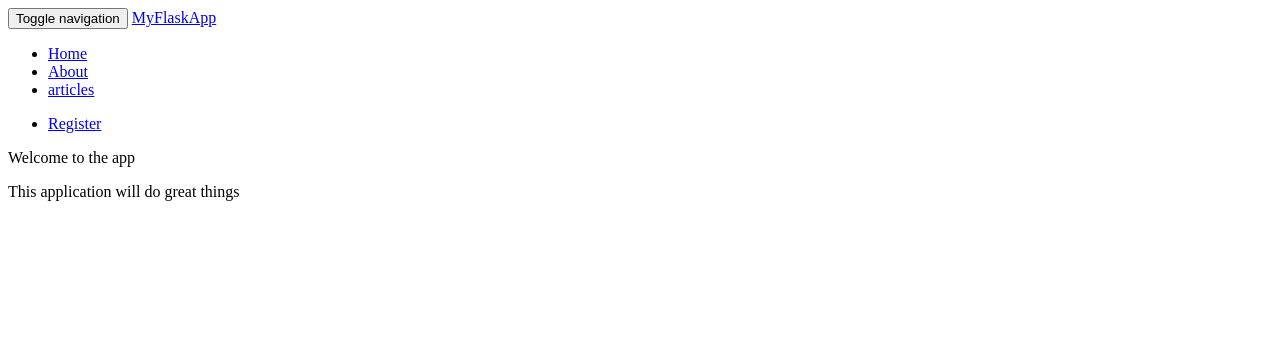
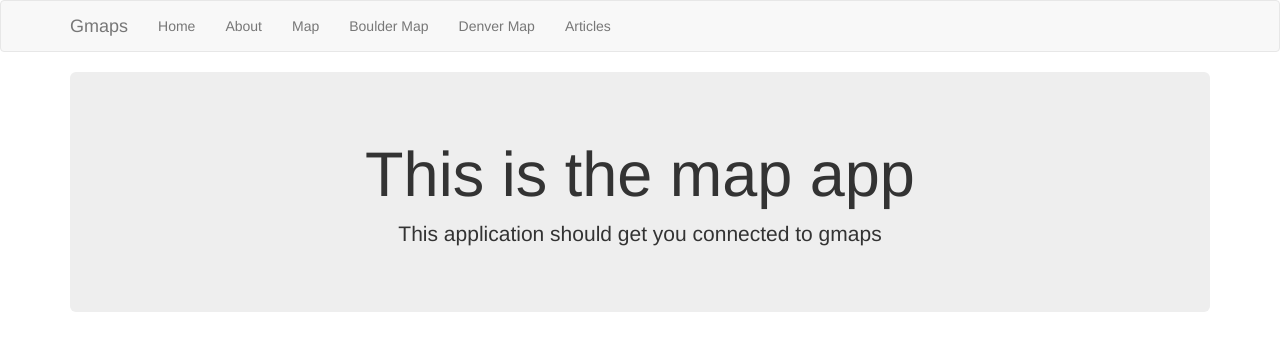
Before and after one commit to L23git/HousingMap, a Flask app: page / in a window 1280 px wide. Shown: the top 351 px of the page. Run offline with Flask 2, Linux system fonts and the light colour scheme; some libraries are stand-ins or nearby versions.

Commit message:
Added the wrong folder

```diff
--- a/app.py
+++ b/app.py
@@ -1,75 +1,99 @@
-from flask import Flask, request, render_template, flash, redirect, url_for, session, logging
+from flask import Flask, render_template
 from data import Articles
-from flask_mysqldb import MySQL
-from wtforms import Form, StringField, TextAreaField, PasswordField, validators
-from passlib.hash import sha256_crypt
-
+from flask_googlemaps import GoogleMaps
+from flask_googlemaps import Map
+from thecraig import getalldenver
+import time
 
 app = Flask(__name__)
+app.debug = True
+#Sets up the Google Maps api
+GoogleMaps(app, key="AIzaSyCNVF6KUM4nGz8qyqW1_aKeq82WhhLAB84")
 
-#Config MySQL
-app.config['MYSQL_HOST'] = 'localhost'
-app.config['MYSQL_USER'] = 'root'
-app.config['MYSQL_PASSWORD'] = 'root'
-app.config['MYSQL_DB'] = 'MyFlaskApp'
-app.config['MYSQL_CURSORCLASS'] = 'DictCursor'
-
-#Initialize MYSQL
-mysql = MySQL(app)
-
-
-Articles = Articles()
-
+Articles= Articles()
 
 @app.route('/')
 def index():
     return render_template('home.html')
 
+@app.route('/map')
+def map():
+    #Grab denver xities
+    da_marks = grab_markers('denver')
+    # creating a map in the view
+    mymap = Map(
+        identifier="view-side",
+        lat=39.740972,
+        lng=-104.989041,
+    	zoom= 13,
+        style="height:620px;width:1100px;margin:0;",
+        markers= da_marks
+    )
+    return render_template('map.html', mymap=mymap)
+
+def grab_markers(city):
+    #Get all the new Denver house listings
+    new_houses = getalldenver(city)
+    da_marks = list()
+    for i in new_houses:
+        if i['price'] > 1400:
+            pindex = 'http://maps.google.com/mapfiles/ms/icons/red-dot.png'
+        elif i['price'] > 1200:
+            pindex = 'http://maps.google.com/mapfiles/ms/icons/blue-dot.png'
+        else:
+            pindex = 'http://maps.google.com/mapfiles/ms/icons/green-dot.png'
+        new_mark =   {
+            'icon': pindex,
+            'lat': i['lat'],
+            'lng': i['lon'],
+            'infobox': "<a href="+i['url']+">Promising House"
+            }
+        da_marks.append(new_mark)
+    return da_marks
+
+@app.route('/denver')
+def denver():
+    #Grab denver xities
+    da_marks = grab_markers('denver')
+    # creating a map in the view
+    mymap = Map(
+        identifier="view-side",
+        lat=39.740972,
+        lng=-104.989041,
+    	zoom= 13,
+        style="height:620px;width:1100px;margin:0;",
+        markers= da_marks
+    )
+    return render_template('boulder.html', mymap=mymap)
+
+@app.route('/boulder')
+def boulder():
+    #Grab denver xities
+    da_marks = grab_markers('boulder')
+    # creating a map in the view
+    mymap = Map(
+        identifier="view-side",
+        lat=40.014204,
+        lng=-105.270449,
+    	zoom= 13,
+        style="height:620px;width:1100px;margin:0;",
+        markers= da_marks
+    )
+    return render_template('boulder.html', mymap=mymap)
+
+
 @app.route('/about')
 def about():
     return render_template('about.html')
-
 
 @app.route('/articles')
 def articles():
     return render_template('articles.html', articles = Articles)
 
-
-@app.route('/article/<string:id>/')
-def article(id):
-    return render_template('article.html', id=id)
-
-class RegisterForm(Form):
-    name = StringField("Name", [validators.Length(min=1, max=50)])
-    username = StringField("Username", [validators.Length(min=4, max=25)])
-    email = StringField("Email", [validators.Length(min=6, max=50)])
-    password = PasswordField("Password", [
-        validators.DataRequired(),
-        validators.EqualTo('confirm', message="Passwords do not match")
-    ])
-    confirm = PasswordField("Confirm Password")
-@app.route('/register', methods=['GET', 'POST'])
-def register():
-    form = RegisterForm(request.form)
-    if request.method == 'POST' and form.validate():
-        name = form.name.data
-        email = form.email.data
-        username = form.usernmae.data
-        password = sha256_crypt.encrypt(str(form.password.data))
-
-        #create cursor
-        cur = mysql.connection.cursor()
-        cur.execute("INSERT INTO Users(name, email, username, password) VALUES (%s, %s, %s, %s) ", (name, email, username, password))
-        mysql.connection.commit()
-        #close connection
-        cur.close()
-        flash("You are now registered", 'success')
-        return redirect(url_for("index"))
+@app.route('/article/<string:title>/')
+def article(title):
+    return render_template('article.html', title=title)
 
 
-        return render_template('register.html', form=form)
-    return render_template('register.html', form=form)
-
-if __name__ == '__main__':
-    app.secret_key='secret123'
-    app.run(debug = True)
+if __name__ == "__main__":
+    app.run()
--- a/templates/about.html
+++ b/templates/about.html
@@ -1,7 +1,6 @@
 {% extends 'layout.html' %}
 
 {% block body %}
-<h1>About us</h1>
-</p> Lorem ipsum dolor sit amet, consectetur adipisicing elit, sed do eiusmod tempor incididunt ut labore et dolore magna aliqua. Ut enim ad minim veniam, quis nostrud exercitation ullamco laboris nisi ut aliquip ex ea commodo consequat. Duis aute irure dolor in reprehenderit in voluptate velit esse cillum dolore eu fugiat nulla pariatur. Excepteur sint occaecat cupidatat non proident, sunt in culpa qui officia deserunt mollit anim id est laborum.</p>
-
+<h1>About Us</h1>
+<p>Lorem ipsum dolor sit amet, consectetur adipisicing elit. Odio labore, omnis eos error suscipit quam provident ipsam ex quasi mollitia aspernatur possimus non quidem explicabo harum enim neque blanditiis dolores.</p>
 {% endblock %}
--- a/templates/article.html
+++ b/templates/article.html
@@ -1,4 +1,4 @@
 {% extends 'layout.html' %}
 {% block body %}
-<h1>{{id}}</h1>
+<h1>{{title}}</h1>
 {% endblock %}
--- /dev/null
+++ b/templates/boulder.html
@@ -0,0 +1,6 @@
+{% extends 'layout.html' %}
+{% block body %}
+<h2>The city of Boulder data</h2>
+{{mymap.js}}
+{{mymap.html}}
+{% endblock %}
--- /dev/null
+++ b/templates/denver.html
@@ -0,0 +1,6 @@
+{% extends 'layout.html' %}
+{% block body %}
+<h2>The city of Denver data</h2>
+{{mymap.js}}
+{{mymap.html}}
+{% endblock %}
--- a/templates/home.html
+++ b/templates/home.html
@@ -1,8 +1,8 @@
 {% extends 'layout.html' %}
 
 {% block body %}
-<div class ="jumbotron text-center">
-  <hi>Welcome to the app</h1>
-    <p class="lead">This application will do great things</p>
-  </div>
+<div class="jumbotron text-center">
+  <h1>This is the map app</h1>
+  <p class="lead">This application should get you connected to gmaps</p>
+</div>
 {% endblock %}
--- a/templates/includes/_messages.html
+++ /dev/null
@@ -1,7 +0,0 @@
-{% with messages = get_flashed_messages(with_categories=true) %}
-  {% if messages %}
-    {% for category, message in messages %}
-    <div class="alert alert-{{category}}">{{message}}</div>
-    {% endfor %}
-  {% endif %}
-{% endwith %}
--- a/templates/includes/_navbar.html
+++ b/templates/includes/_navbar.html
@@ -7,16 +7,16 @@
         <span class="icon-bar"></span>
         <span class="icon-bar"></span>
       </button>
-      <a class="navbar-brand" href="#">MyFlaskApp</a>
+      <a class="navbar-brand" href="#">Gmaps</a>
     </div>
     <div id="navbar" class="collapse navbar-collapse">
       <ul class="nav navbar-nav">
         <li><a href="/">Home</a></li>
         <li><a href="/about">About</a></li>
-        <li><a href="/articles">articles</a></li>
-      </ul>
-      <ul class="nav navbar-nav navbar-right">
-        <li><a href="/register">Register</a></li>
+        <li><a href="/map">Map</a></li>
+        <li><a href="/boulder">Boulder Map</a></li>
+        <li><a href="/denver">Denver Map</a></li>
+        <li><a href="/articles">Articles</a></li>
       </ul>
     </div><!--/.nav-collapse -->
   </div>
--- a/templates/layout.html
+++ b/templates/layout.html
@@ -1,20 +1,16 @@
 <!DOCTYPE html>
 <html>
   <head>
-      <meta charset="utf-8">
-      <title>MyFlaskApp</title>
-      <link rel="stylesheeet" href="https://maxcdn.bootstrapcdn.com/bootstrap/3.3.7/css/bootstrap.min.css">
-    </head>
+    <meta charset="utf-8">
+    <title>Gmaps</title>
+    <link rel="stylesheet" href="https://maxcdn.bootstrapcdn.com/bootstrap/3.3.7/css/bootstrap.min.css" ></link>
+  </head>
   <body>
-    {% include 'includes/_navbar.html' %}
-    <div class='container'>
-      {% include 'includes/_messages.html' %}
-    {%block body%}{%endblock%}
+  {% include 'includes/_navbar.html' %}
+  <div class="container">
+    {% block body %}
+    {% endblock %}
   </div>
-
-    <script src="https://maxcdn.bootstrapcdn.com/bootstrap/3.3.7/js/bootstrap.min.js"></script>
-
-
-
+    <source src="https://maxcdn.bootstrapcdn.com/bootstrap/3.3.7/js/bootstrap.min.js"></source>
   </body>
 </html>
--- /dev/null
+++ b/templates/map.html
@@ -0,0 +1,6 @@
+{% extends 'layout.html' %}
+{% block body %}
+<h2>The city of Denver data</h2>
+{{mymap.js}}
+{{mymap.html}}
+{% endblock %}
```
Also changed, not shown: data.py (+5 -8 lines), templates/articles.html (+4 -3 lines), templates/includes/_formhelpers.html (deleted, +0 -9 lines), templates/register.html (deleted, +0 -21 lines), thecraig.py (added, +29 -0 lines), 2 other files.
